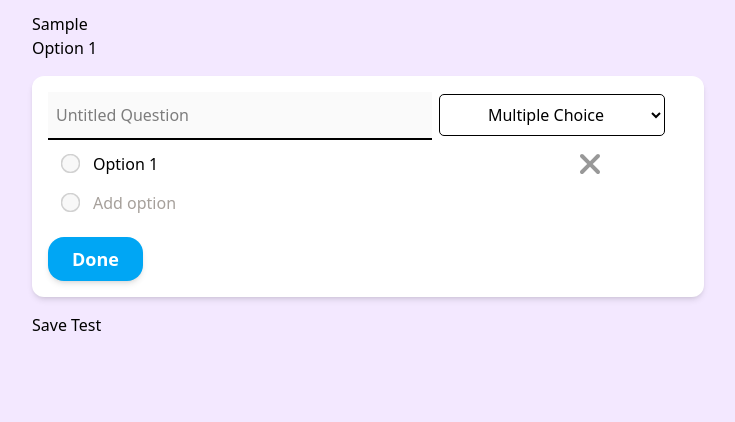
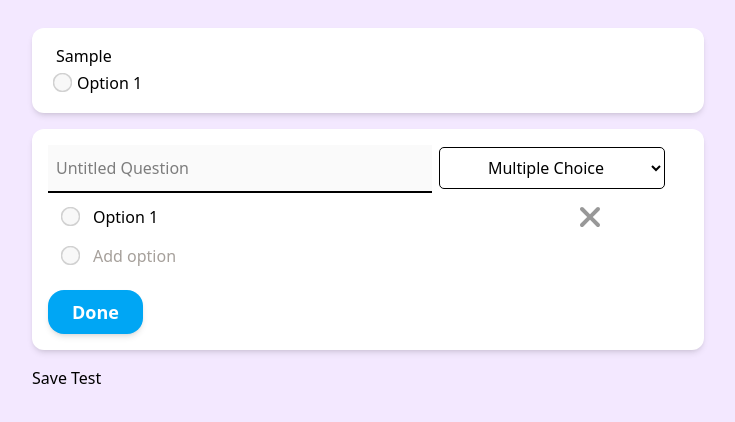
Before and after one commit to rohitrao835589/Examino, a React (Vite) app in the folder client/: page /test/1/edit in a window 1280 px wide. Both pictures are taken after typing "Sample" into the empty fields and a click on the button "Done". Shown: the top 422 px of the page, without its empty margins (272-1007 px from the left). Built offline with nearby package versions, Linux system fonts and the light colour scheme.

Commit message:
style: display component

```diff
--- a/client/src/components/AddQuestion/AddQuestion.jsx
+++ b/client/src/components/AddQuestion/AddQuestion.jsx
@@ -58,7 +58,7 @@ function AddQuestion({ addNewQuestion, existingQuestion = null }) {
   return (
     <form
       onSubmit={handleSubmit}
-      className="bg-white p-4 my-4 shadow-md rounded-xl "
+      className="bg-white p-4 my-4 shadow-md rounded-xl"
     >
       {/* this section include the input and option type choice */}
       <div className="w-[100%]">
@@ -77,7 +77,7 @@ function AddQuestion({ addNewQuestion, existingQuestion = null }) {
 
         {/* Select field for option type */}
         <select
-          className="sm:w-[35%] w-[50%] h-10 ml-2 outline-1 max-sm:my-3 rounded-sm sm:text-center max-sm:pl-2"
+          className="sm:w-[35%] w-[50%] h-10 ml-2 outline-1 max-sm:my-3 rounded-sm sm:text-center max-sm:pl-2 cursor-pointer"
           name="optionType"
           value={question.optionType}
           onChange={(event) =>
@@ -89,7 +89,7 @@ function AddQuestion({ addNewQuestion, existingQuestion = null }) {
         </select>
       </div>
       {/* Render multiple choice options dynamically */}
-      {question.optionType === "choice" && (
+      {question.optionType === "choice" ? (
         <div className="m-2">
           {question.options.map((option, index) => (
             <div key={option.id} className=" h-10 ">
@@ -146,6 +146,15 @@ function AddQuestion({ addNewQuestion, existingQuestion = null }) {
             />
           </button>
         </div>
+      ) : (
+        <div>
+          <input
+            className=" sm:w-[60%] w-[100%]  h-12 pl-2 border-b-1 outline-none cursor-default "
+            type="text"
+            placeholder="Answer text"
+            readOnly
+          />
+        </div>
       )}
       <button
         type="submit"
--- a/client/src/components/DisplayQuestion/DisplayQuestion.jsx
+++ b/client/src/components/DisplayQuestion/DisplayQuestion.jsx
@@ -2,16 +2,32 @@ import React from 'react'
 
 function DisplayQuestion({question , handleClick=null}) {
   return (
-    <div onClick={handleClick}>
-      <h2>{question.title}</h2>
+    <div onClick={handleClick} className='bg-white p-4 my-4 shadow-md rounded-xl'>
+      <h2 className='ml-2 text-'>{question.title}</h2>
       {(question.optionType === "textBox")?(
-        <textarea name="" id=""></textarea>
+        <div>
+          <input
+            className=" sm:w-[60%] w-[100%]  h-12 pl-2 border-b-1 outline-none cursor-default "
+            type="text"
+            name="title"
+            placeholder="Answer text"
+            readOnly
+          />
+        </div>
       ):
       (
         <ul>
           {
           question.options.map((option)=>(
-              <li key={option.id}>{option.text}</li>
+              <li key={option.id}>
+              <input
+                type="radio"
+                value=""
+                disabled
+                className="m-2 sm:scale-150 scale-120"
+              />
+              <span>{option.text}</span>
+              </li>
           ))
           }
         </ul>
```
